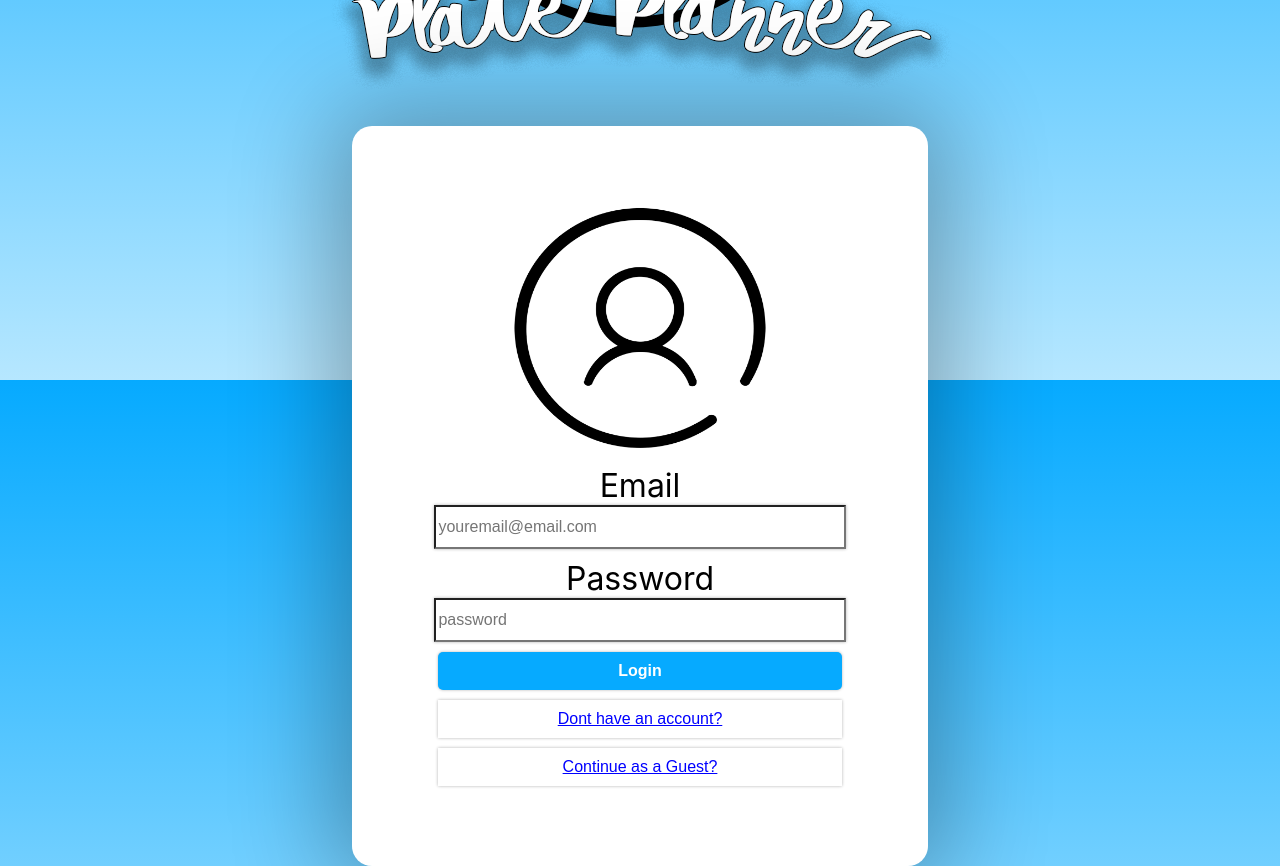
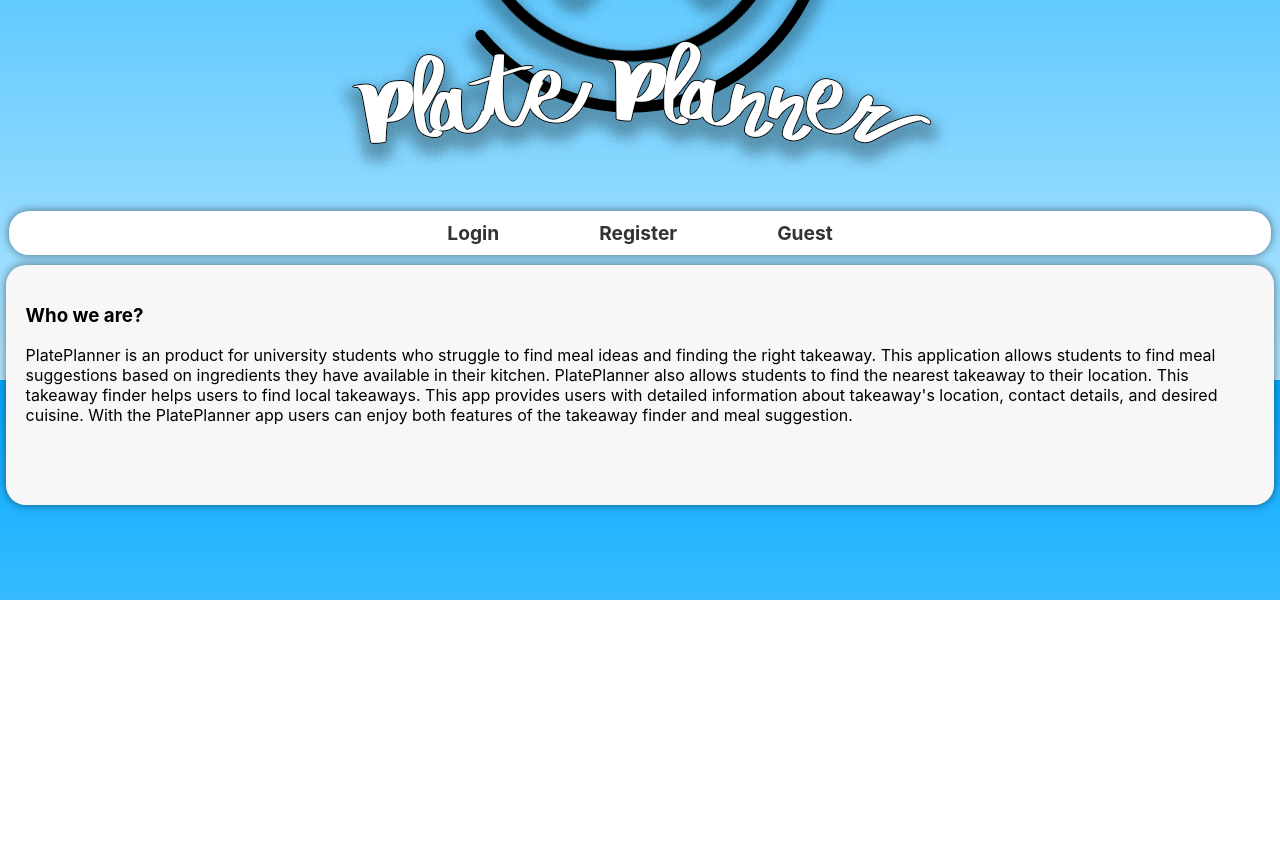
Before and after one commit to Group-3-DDD/ErenReactPrototype, a React (Create React App) app: page / in a window 1280 px wide. Shown: the part 420-1286 px from the top of the page. After the commit the page ends 1020 px from the top, so only its background shows below. Built offline with nearby package versions, Linux system fonts and the light colour scheme.

Commit message:
new features added

```diff
--- a/src/App.css
+++ b/src/App.css
@@ -82,6 +82,8 @@
   color: blue;
   text-decoration: underline;
   cursor: pointer;
+  border-radius: 5px;
+
 }
 .login-form label, .register-form label, .guest-form label
 {
@@ -94,6 +96,7 @@
   width: 70%;
   font-size: 16px;
   margin-bottom: 10px;
+  border-radius: 5px;
   box-shadow: 0px 0px 3px 0px rgba(0,0,0,0.3);
 
 }
@@ -119,3 +122,39 @@
   width: 270px;
   -shadow: 0px 0px 30px 0px rgba(0,0,0,0.3);
 }
+
+.App nav {
+  display: flex;
+  width: 97%;
+  justify-content: center;
+  background-color: #ffffff;
+  padding: 10px;
+  border-radius: 20px;
+  box-shadow: 0px 0px 10px rgba(0, 0, 0, 0.5);
+}
+
+.App nav a {
+  margin: 0 50px;
+  text-decoration: none;
+  color: #333;
+  font-weight: bold;
+  font-size: 1.2rem;
+  transition: all 0.2s ease-in-out;
+
+}
+
+.App nav a:hover {
+  color: #0077cc;
+}
+
+.description
+{
+  width: 96%;
+  height: 200px;
+  position: felx;
+  background-color: #f7f7f7;
+  border-radius: 20px;
+  box-shadow: 0px 0px 10px rgba(0, 0, 0, 0.5);
+  padding: 20px;
+  margin: 10px;
+}
--- a/src/App.js
+++ b/src/App.js
@@ -1,5 +1,5 @@
 import React, { useState } from 'react';
-import { BrowserRouter as Router, Routes, Route, useHistory } from 'react-router-dom';
+import { BrowserRouter as Router, Routes, Route, Link } from 'react-router-dom';
 import './App.css';
 import { Login } from './Login';
 import { Register } from './Register';
@@ -8,29 +8,38 @@ import logo from './logo transparent.png';
 import Mainpage from './Mainpage';
 
 function App() {
-  const [currentForm, setCurrentForm] = useState('login');
+  const [showNav, setShowNav] = useState(true);
 
-  const toggleForm = (formName, history) => {
-    setCurrentForm(formName);
-
-  };
-
+  const toggleNav = () => {
+    setShowNav(!showNav);
+  }
+  const showLinks = window.location.pathname === "/";
   return (
     <Router>
       <div className="App">
         <img src={logo} alt="logo transparent" className="logo transparent" />
+        {showLinks && (
+          <nav>
+            <Link to="/login">Login</Link>
+            <Link to="/register">Register</Link>
+            <Link to="/guest">Guest</Link>
+          </nav>)
+
+        }
+        {showLinks && (
+        <div className="description">
+        <h3>Who we are?</h3>
+        <p>PlatePlanner is an product for university students who struggle to find meal ideas and finding the right takeaway. This application allows students to find meal suggestions based on ingredients they have available in their kitchen. PlatePlanner also allows students to find the nearest takeaway to their location.  This takeaway finder helps users to find local takeaways. This app provides users with detailed information about takeaway's location, contact details, and desired cuisine. With the PlatePlanner app users can enjoy both features of the takeaway finder and meal suggestion.</p>
+        </div>
+          )
+
+        }
+
+
         <Routes>
-          <Route exact path="/" element={
-            currentForm === 'login' ? (
-              <Login onFormSwitch={toggleForm} />
-            ) : currentForm === 'register' ? (
-              <Register onFormSwitch={toggleForm} />
-            ) : currentForm === 'guest' ? (
-              <Guest onFormSwitch={toggleForm} />
-            ) : (
-              null
-            )
-          } />
+          <Route path="/login" element={<Login onFormSwitch={toggleNav} />} />
+          <Route path="/register" element={<Register onFormSwitch={toggleNav} />} />
+          <Route path="/guest" element={<Guest onFormSwitch={toggleNav} />} />
           <Route path="/mainpage" element={<Mainpage />} />
         </Routes>
       </div>
--- a/src/Guest.jsx
+++ b/src/Guest.jsx
@@ -5,7 +5,9 @@ export const Guest =(props) =>{
     const [name, setName] = useState(' ');
 
     const handleSubmit =(e) => {
-        e.preventDeafut();
+        e.preventDefault();
+        console.log(name);
+        window.location.href = "/mainpage";
     }
 
     return(
@@ -15,8 +17,13 @@ export const Guest =(props) =>{
         <img src={accountlogo} alt="account-logo" className="account-logo" />
 
         <label htmlFor="guest">Full Name </label>
-            <input Text={Text}name="name" placeholder="Full Name" id="name" />
-            <button className="continuebutton" onClick={()=>props.onFormSwitch('mainpage')}>Continue</button>
+            <input Text={Text}
+            name="name"
+            placeholder="Full Name"
+            id="name" />
+            <button className="continuebutton" type="submit">
+          Contiune
+        </button>
         </form>
         </>
 
--- a/src/Login.jsx
+++ b/src/Login.jsx
@@ -1,30 +1,58 @@
-import React,{useState} from "react"
-import accountlogo from './accountlogo.png';
+import React, { useState } from "react";
+import accountlogo from "./accountlogo.png";
 
-export const Login =(props) =>{
-    const [email, setEmail] = useState(' ');
-    const [pass, setPass] = useState(' ');
+export const Login = (props) => {
+  const [email, setEmail] = useState("");
+  const [pass, setPass] = useState("");
 
-    const handleSubmit =(e) => {
-        e.preventDeafut();
-        console.log(email);
-    }
 
-    return(
-        <>
-        <form className="login-form" onSubmit={handleSubmit}>
+  const handleSubmit = (e) => {
+    e.preventDefault();
+    console.log(email);
+    window.location.reload();
+  };
+
+  return (
+    <>
+      <form className="login-form" onSubmit={handleSubmit}>
 
         <img src={accountlogo} alt="account-logo" className="account-logo" />
 
-            <label htmalfor="email">Email </label>
-            <input type ="email" placeholder="youremail@email.com" id="email" name="email"/>
-            <label htamlfor="password">Password </label>
-            <input type ="password" placeholder="password" id="password" name="password"/>
-            <button className="loginbutton" onClick={()=> {window.location.href='/mainpage'}}>Login</button>
-            <button className="no-account" onClick={()=>props.onFormSwitch('register')}>Dont have an account?</button>
-            <button className="guest" onClick={()=>props.onFormSwitch('guest')}>Continue as a Guest?</button>
-        </form>
-        </>
-
-    )
-}
+        <label htmlFor="email">Email </label>
+        <input
+          type="email"
+          placeholder="youremail@email.com"
+          id="email"
+          name="email"
+          value={email}
+          onChange={(e) => setEmail(e.target.value)}
+        />
+        <label htmlFor="password">Password </label>
+        <input
+          type="password"
+          placeholder="password"
+          id="password"
+          name="password"
+          value={pass}
+          onChange={(e) => setPass(e.target.value)}
+        />
+        <button className="loginbutton"
+        onClick={() => {window.location.href='/mainpage'}}
+        type="submit">
+          Login
+        </button>
+        <button
+          className="account"
+          onClick={() => {window.location.href='/register'}}
+        >
+          Don't have an account yet?
+        </button>
+        <button className="guest"
+        onClick={() => {window.location.href='/guest'}}
+        >
+          Continue as a Guest?
+        </button>
+      </form>
+    </>
+  );
+};
--- a/src/Mainpage.js
+++ b/src/Mainpage.js
@@ -6,18 +6,23 @@ import Takeaway from './Takeaway';
 
 function Mainpage() {
   return (
+
     <div className="App">
-      <div className="banner"></div>
+     {/* <div className="banner">
+        <img src={logo} alt="Logo" />
+  </div>*/}
       <Routes>
+        <Route path="/" element={
+          <div className="button-container">
+            <button className="button" onClick={() => {window.location.href='/takeaway'}}>Takeaway</button>
+            <button className="button" onClick={() => {window.location.href='/homecooked'}}>Home Cooked</button>
+          </div>
+        } />
         <Route path="/homecooked" element={<HomeCooked />} />
-        <Route path="/takeaways" element={<Takeaway />} />
+        <Route path="/takeaway" element={<Takeaway />} />
       </Routes>
-      <div className="button-container">
-        <Link to="/takeaways" className="button">Takeaways</Link>
-        <Link to="/homecooked" className="button">Home Cooked</Link>
-      </div>
+    </div>
 
-    </div>
   );
 }
 
--- a/src/Register.jsx
+++ b/src/Register.jsx
@@ -1,35 +1,61 @@
 import React,{useState} from "react"
 import accountlogo from './accountlogo.png';
 
-export const Register =(props) =>{
-   const [email, setEmail] = useState(' ');
-    const [pass, setPass] = useState(' ');
+export const Register = (props) => {
+  const [email, setEmail] = useState("");
+  const [pass, setPass] = useState("");
 
+  const handleSubmit = (e) => {
+    e.preventDefault();
+    console.log(email);
+  };
 
-    const handleSubmit =(e) => {
-        e.preventDeafut();
-        console.log(email);
-}
-
-return(
-        <>
-        <form className="register-form" onSubmit={handleSubmit}>
-
+return (
+    <>
+      <form className="register-form" onSubmit={handleSubmit}>
         <img src={accountlogo} alt="account-logo" className="account-logo" />
 
-            <label htmlFor="name">Full Name </label>
-            <input Text={Text}name="name" placeholder="Full Name" id="name" />
-            <label htmlfor="email">Email </label>
-            <input type ="email" placeholder="youremail@email.com" id="email" name="email"/>
-            <label htmlfor="password">Password </label>
-            <input type ="password" placeholder="password" id="password" name="password"/>
-            <button className="signinbutton" onClick={()=>props.onFormSwitch('mainpage')}>Sign In</button>
-            <button className="account" onClick={()=>props.onFormSwitch('login')}>Already have an account?</button>
-            <button className="guest" onClick={()=>props.onFormSwitch('guest')}>Continue as a Guest?</button>
-        </form>
+        <label htmlFor="guest">Full Name </label>
+        <input Text={Text}
+        name="name"
+        placeholder="Full Name"
+        id="name" />
 
-        </>
-
-    )
-
-}
+        <label htmlFor="email">Email </label>
+        <input
+          type="email"
+          placeholder="youremail@email.com"
+          id="email"
+          name="email"
+          value={email}
+          onChange={(e) => setEmail(e.target.value)}
+        />
+        <label htmlFor="password">Password </label>
+        <input
+          type="password"
+          placeholder="password"
+          id="password"
+          name="password"
+          value={pass}
+          onChange={(e) => setPass(e.target.value)}
+        />
+        <button className="signinbutton"
+        onClick={() => {window.location.href='/mainpage'}}
+        type="submit">
+          Register
+        </button>
+        <button
+          className="account"
+          onClick={() => {window.location.href='/login'}}
+        >
+         Already have an account?
+        </button>
+        <button className="guest"
+        onClick={() => {window.location.href='/guest'}}
+        >
+          Continue as a Guest?
+        </button>
+      </form>
+    </>
+  );
+};
--- a/src/mainpage.css
+++ b/src/mainpage.css
@@ -1,28 +1,25 @@
-body {
-  margin: 0;
-  padding: 0;
-  font-family: Arial, sans-serif;
-  background-color: rgb(255, 255, 255);
+.mainpage {
+  max-width: 100%;
+  background: linear-gradient(to top, #b6e7ff, #06aaff);
+
+  background-attachment: fixed;
+  background-position: center;
+  background-repeat: no-repeat;
+  background-size: cover;
+  display: flex;
+  justify-content: center;
+  align-items: center;
+  min-height: 1020px;
 }
 
-.button-container {
-  margin-top: 150px;
-  display: flex;
-  justify-content: center;
+.button-container{
+  color: white;
+    background-color: #06aaff;
+    font-family: Arial, sans-serif;
+    font-size: 16px;
+    font-weight: bold;
+    border: none;
+    border-radius: 5px;
+    padding: 10px 20px;
+    box-shadow: 0px 0px 30px 0px rgba(0,0,0,0.3);
 }
-
-.button {
-  margin-right: 20px; /* Add margin to the right of "Takeaways" button */
-  padding: 20px 60px; /* Increase padding to make button larger */
-  border: none;
-  border-radius: 5px;
-  font-size: 24px; /* Increase font-size to make text larger */
-  font-weight: bold;
-  color: white;
-  background-color: blue;
-  cursor: pointer;
-}
-
-.button:hover {
-  background-color: #89a8c7; /* Lighter shade of blue when hovered over */
-}
```
